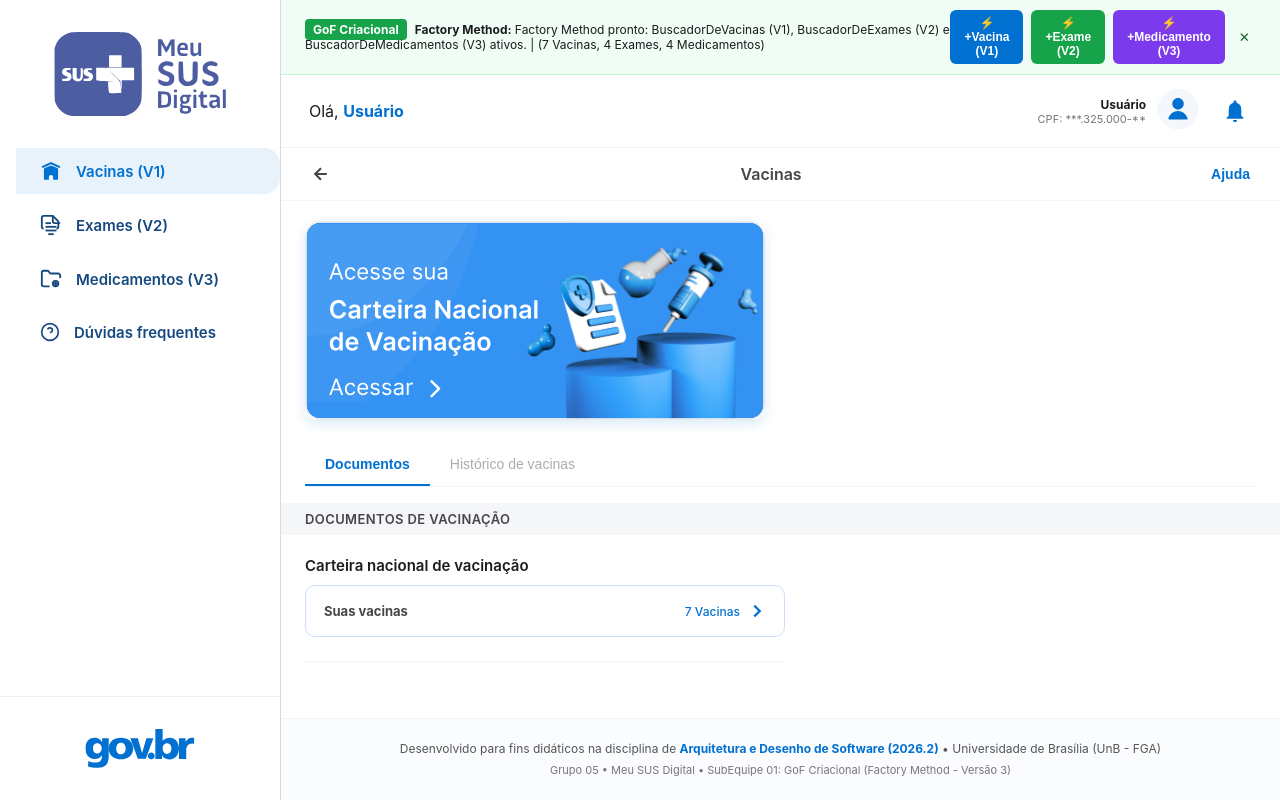
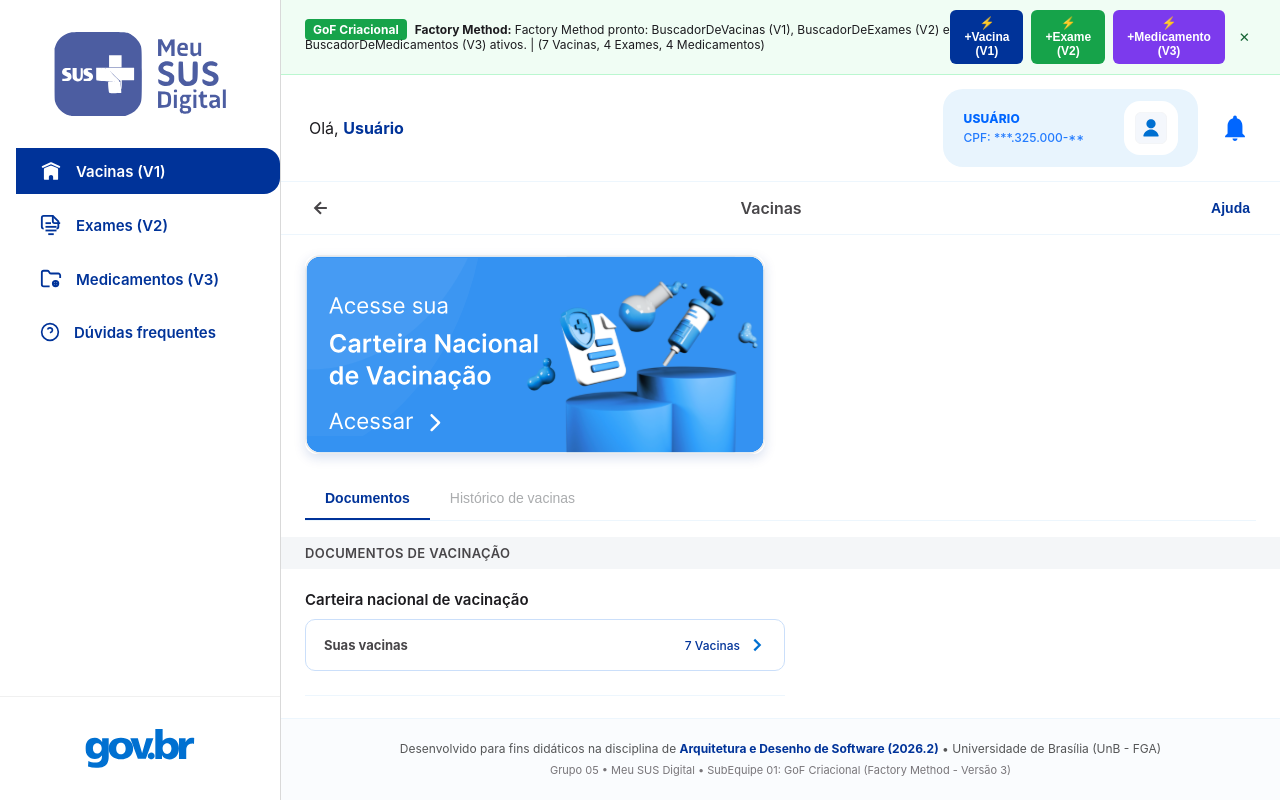
Before and after one commit to UnBArqDsw2026-2-Turma01/2026.2-T01-_G5_ProjetoGovernoEletronico_Entrega_03, a React (Vite) app in the folder code/criacional/: page / in a window 1280 px wide. Built offline with nearby package versions, Linux system fonts and the light colour scheme.

Commit message:
style(criacional): refatorar sidebar e header do usuario no padrao Meu SUS Digital

```diff
--- a/code/criacional/src/ui/meuSus.css
+++ b/code/criacional/src/ui/meuSus.css
@@ -1,6 +1,6 @@
 :root {
-  --ion-color-primary: #0070D1;
-  --ion-color-primary-shade: #003771;
+  --ion-color-primary: #003399; /* Atualizado para Azul SUS Oficial */
+  --ion-color-primary-shade: #002266;
   --ion-color-primary-tint: #EDF6FD;
   --ion-color-dark: #484649;
   --ion-color-dark-shade: #1C1B1F;
@@ -51,6 +51,7 @@
   margin: 1rem 0;
 }
 
+/* ITEM PADRÃO DA SIDEBAR (Não Selecionado) */
 .meusus-menu-item {
   display: flex;
   align-items: center;
@@ -58,20 +59,34 @@
   padding: 12px 24px;
   margin: 0.5rem 0 0.5rem 1rem;
   border-radius: 0 16px 16px 0;
-  color: #16497F;
+  color: #003399; /* Azul SUS */
   font-weight: 600;
   font-size: 15px;
   cursor: pointer;
-  transition: background 0.2s;
+  transition: all 0.2s;
 }
 
-.meusus-menu-item.active {
-  background: #E7F2FB;
-  color: #0070D1;
+.meusus-menu-item ion-icon,
+.meusus-menu-item svg,
+.meusus-menu-item i {
+  color: #003399;
 }
 
 .meusus-menu-item:hover {
-  background: rgba(225, 242, 255, 0.5);
+  background: #E8F0FE;
+}
+
+/* ITEM ATIVO / ABA SELECIONADA NA SIDEBAR */
+.meusus-menu-item.active {
+  background: #003399; /* Fundo Azul Escuro SUS */
+  color: #FFFFFF;       /* Texto Branco */
+}
+
+.meusus-menu-item.active ion-icon,
+.meusus-menu-item.active svg,
+.meusus-menu-item.active i {
+  color: #FFFFFF !important; /* Ícone Branco no ativo */
+  fill: #FFFFFF !important;
 }
 
 .meusus-sidebar .bottom-box {
@@ -111,7 +126,7 @@
 }
 
 .box-welcome b {
-  color: #0070D1;
+  color: #003399;
 }
 
 .box-actions {
@@ -123,41 +138,73 @@
 .box-card {
   display: flex;
   align-items: center;
-  gap: 12px;
+  justify-content: space-between;
+  gap: 40px;
+  background-color: #e8f4fd; /* Fundo azul bem claro */
+  padding: 12px 20px;
+  border-radius: 20px;       /* Borda bem arredondada do card */
 }
 
 .box-info {
   display: flex;
   flex-direction: column;
-  text-align: right;
+  text-align: left; /* Texto alinhado à esquerda */
+  gap: 4px;
 }
 
 .box-info label {
-  font-weight: 700;
+  font-weight: 800;
   font-size: 12px;
-  color: #1C1B1F;
+  color: #0066ff; /* Azul azul vibrante do nome */
+  text-transform: uppercase;
+  letter-spacing: 0.2px;
 }
 
 .box-info span {
-  font-size: 11px;
-  color: #787579;
+  font-size: 12px;
+  font-weight: 500;
+  color: #0066ff; /* Azul correspondente do CPF */
+  opacity: 0.85;
 }
 
-.box-foto img {
-  width: 40px;
-  height: 40px;
-  border-radius: 50%;
-  background: #F4F7FC;
+.box-foto {
+  width: 54px;
+  height: 54px;
+  background-color: #ffffff; /* Fundo branco do quadrado da foto */
+  border-radius: 16px;       /* Cantos arredondados (quadrado suave) */
+  display: flex;
+  align-items: center;
+  justify-content: center;
+  flex-shrink: 0;
+}
+
+.box-foto img,
+.box-foto ion-icon,
+.box-foto svg {
+  width: 32px;
+  height: 32px;
+  color: #0066ff;
+  border-radius: 0;
 }
 
 .notification-btn {
   background: none;
   border: none;
   cursor: pointer;
-  color: #0070D1;
+  color: #0066ff;
   display: flex;
   align-items: center;
   justify-content: center;
+  font-size: 24px;
+  padding: 4px;
+}
+
+.notification-btn ion-icon,
+.notification-btn svg {
+  width: 26px;
+  height: 26px;
+  fill: #0066ff;
+  color: #0066ff;
 }
 
 /* SUBHEADER (Toolbar com Voltar e Título) */
@@ -190,7 +237,7 @@
 .meusus-btn-ajuda {
   background: none;
   border: none;
-  color: #0070D1;
+  color: #003399;
   font-size: 14px;
   font-weight: 600;
   cursor: pointer;
@@ -205,7 +252,7 @@
   width: 100%;
   max-width: 460px;
   border-radius: 12px;
-  box-shadow: 0 4px 12px rgba(0, 112, 209, 0.15);
+  box-shadow: 0 4px 12px rgba(0, 51, 153, 0.15);
   cursor: pointer;
   transition: transform 0.2s;
 }
@@ -234,8 +281,8 @@
 }
 
 .menu-horizontal .btn-tab.active {
-  color: #0070D1;
-  border-bottom: 2px solid #0070D1;
+  color: #003399;
+  border-bottom: 2px solid #003399;
   font-weight: 600;
 }
 
@@ -278,8 +325,8 @@
 }
 
 .btn-certificado:hover {
-  border-color: #0070D1;
-  box-shadow: 0 4px 12px rgba(0, 112, 209, 0.08);
+  border-color: #003399;
+  box-shadow: 0 4px 12px rgba(0, 51, 153, 0.08);
 }
 
 .btn-certificado span {
@@ -297,7 +344,7 @@
 .certificado-icon span {
   font-weight: 500;
   font-size: 12px;
-  color: #0070D1;
+  color: #003399;
 }
 
 /* LISTA DE VACINAS (TELA DE DETALHE) */
@@ -320,8 +367,8 @@
 }
 
 .card-vacina:hover {
-  border-color: #0070D1;
-  box-shadow: 0 4px 12px rgba(0, 112, 209, 0.08);
+  border-color: #003399;
+  box-shadow: 0 4px 12px rgba(0, 51, 153, 0.08);
 }
 
 .card-vacina .img-box {
@@ -332,7 +379,7 @@
   display: flex;
   align-items: center;
   justify-content: center;
-  color: #0070D1;
+  color: #003399;
   flex-shrink: 0;
 }
 
@@ -352,7 +399,7 @@
 .card-vacina .dose {
   font-size: 10px;
   font-weight: 700;
-  color: #0070D1;
+  color: #003399;
   background: #EDF6FD;
   padding: 3px 8px;
   border-radius: 4px;
@@ -400,7 +447,7 @@
 }
 
 .gof-btn-action {
-  background: #0070D1;
+  background: #003399;
   color: #FFFFFF;
   border: none;
   padding: 6px 14px;
@@ -427,7 +474,7 @@
 }
 
 .meusus-footer strong {
-  color: #0070D1;
+  color: #003399;
 }
 
 .meusus-footer-sub {
@@ -436,7 +483,7 @@
   color: #787579;
 }
 
-/* FATIA DE EXAMES LABORATORIAIS (Versão 2) */
+/* FATIA DE EXAMES LABORATORIAIS */
 .exames-container {
   padding: 1rem 1.5rem;
   max-width: 680px;
@@ -452,12 +499,12 @@
   background: #FFFFFF;
   margin-bottom: 16px;
   transition: all 0.2s;
-  box-shadow: 0 2px 6px rgba(0, 112, 209, 0.04);
+  box-shadow: 0 2px 6px rgba(0, 51, 153, 0.04);
 }
 
 .card-exame:hover {
-  border-color: #0070D1;
-  box-shadow: 0 4px 14px rgba(0, 112, 209, 0.1);
+  border-color: #003399;
+  box-shadow: 0 4px 14px rgba(0, 51, 153, 0.1);
 }
 
 .card-exame-header {
@@ -475,7 +522,7 @@
   display: flex;
   align-items: center;
   justify-content: center;
-  color: #0070D1;
+  color: #003399;
   flex-shrink: 0;
 }
 
@@ -545,7 +592,7 @@
 
 .exame-laudo-box {
   background: #F8FBFD;
-  border-left: 3px solid #0070D1;
+  border-left: 3px solid #003399;
   padding: 8px 12px;
   border-radius: 4px;
   font-size: 12px;
@@ -595,14 +642,14 @@
 
 .banner-exames-card {
   margin: 1.25rem 1.5rem;
-  background: linear-gradient(135deg, #0070D1 0%, #004D99 100%);
+  background: linear-gradient(135deg, #003399 0%, #002266 100%);
   color: #FFFFFF;
   padding: 1.5rem;
   border-radius: 14px;
   display: flex;
   justify-content: space-between;
   align-items: center;
-  box-shadow: 0 4px 14px rgba(0, 112, 209, 0.25);
+  box-shadow: 0 4px 14px rgba(0, 51, 153, 0.25);
   max-width: 630px;
 }
 
@@ -618,7 +665,7 @@
   opacity: 0.9;
 }
 
-/* FATIA DE MEDICAMENTOS / FARMÁCIA POPULAR (Versão 3) */
+/* FATIA DE MEDICAMENTOS / FARMÁCIA POPULAR */
 .medicamentos-container {
   padding: 1rem 1.5rem;
   max-width: 720px;
@@ -787,3 +834,69 @@
   font-size: 13px;
   opacity: 0.9;
 }
+
+/* ESTILOS DA TELA PRINCIPAL (DASHBOARD MINHA SAÚDE) */
+.dashboard-container {
+  padding: 1.5rem 2rem;
+}
+
+.dashboard-title {
+  font-size: 18px;
+  font-weight: 700;
+  color: #1C1B1F;
+  margin-bottom: 1.25rem;
+}
+
+.minha-saude-grid {
+  display: flex;
+  gap: 16px;
+  flex-wrap: wrap;
+}
+
+.card-servico-fatia {
+  width: 120px;
+  height: 110px;
+  background: #F4F6F8;
+  border-radius: 12px;
+  display: flex;
+  flex-direction: column;
+  align-items: center;
+  justify-content: center;
+  gap: 10px;
+  cursor: pointer;
+  border: 2px solid transparent;
+  transition: all 0.2s ease-in-out;
+  padding: 8px;
+  text-align: center;
+}
+
+.card-servico-fatia:hover {
+  background: #E7F2FB;
+  border-color: #003399;
+  transform: translateY(-2px);
+  box-shadow: 0 4px 12px rgba(0, 51, 153, 0.12);
+}
+
+.card-servico-fatia .icon-box {
+  width: 42px;
+  height: 42px;
+  display: flex;
+  align-items: center;
+  justify-content: center;
+  color: #003399;
+}
+
+.card-servico-fatia span {
+  font-size: 13px;
+  font-weight: 600;
+  color: #1C1B1F;
+}
+
+.meusus-menu-item.disabled {
+  cursor: not-allowed;
+  opacity: 0.6;
+}
+
+.meusus-menu-item.disabled:hover {
+  background: transparent;
+}
```
